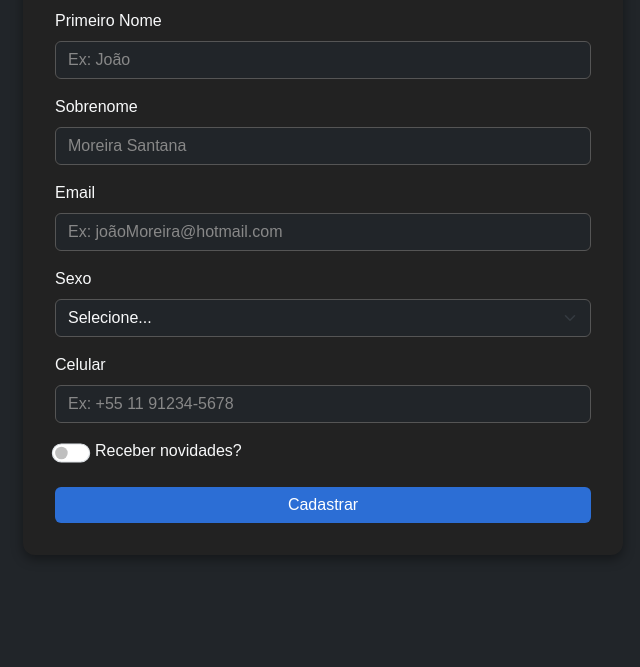
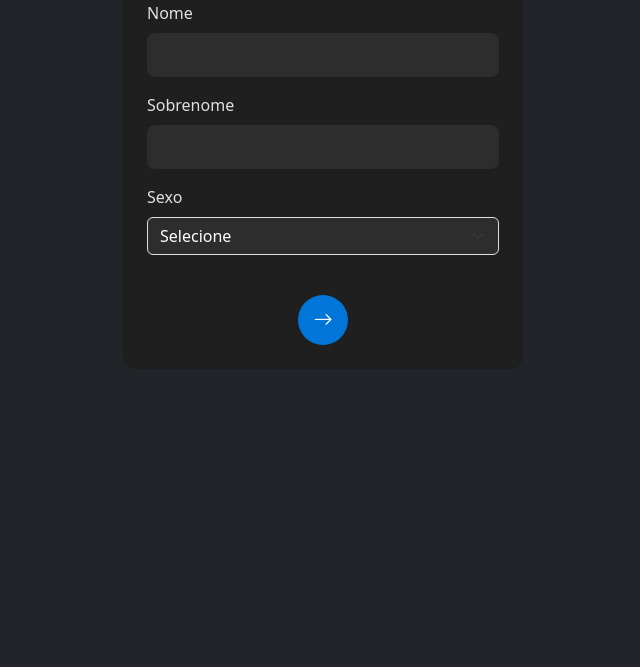
Before and after one commit to gustavodev01/Moguega, a website: page cadastro/Cliente/cadastroCliente.html in a window 1280 px wide. Shown: the part 133-800 px from the top of the page, without its empty margins (317-957 px from the left). Drawn offline with nearby package versions, Linux system fonts and the light colour scheme.

Commit message:
adiciona novos arquivos de cadastro de cliente

```diff
--- a/cadastro/Cliente/Estilos/cadastroCliente.css
+++ b/cadastro/Cliente/Estilos/cadastroCliente.css
@@ -1,69 +1,144 @@
-/*Config de estilos padrão para pagina*/
 body {
-    background-color: #181818;
-    color: #fff;
-    font-family: sans-serif;
+    background-color: #121212;
 }
 
-#form-container {
-    max-width: 600px;
-    background-color: #222;
-    padding: 2rem;
+.card {
+    max-width: 400px;
+    margin: auto;
+    border: none;
     border-radius: 12px;
-    box-shadow: 0 4px 12px rgba(0, 0, 0, 0.4);
-    animation: fadeSlideIn 1s ease-out;
+    background-color: #1f1f1f !important;
+}
+
+.form-step {
+    display: none;
+}
+
+.form-step.active {
+    display: block;
+}
+
+.btn-custom {
+    color: #fff;
+    border: none;
+    font-weight: bold;
+    padding: 10px;
+    width: 50px;
+    height: 50px;
+    border-radius: 50%;
+    display: flex;
+    align-items: center;
+    justify-content: center;
+    margin: 0 auto;
+    transition: background-color 0.3s ease;
+}
+
+/* Botão Voltar - Cor Amarela */
+#backBtn, #backBtn2 {
+    background-color: #f0ad4e; /* Cor amarela */
+}
+
+#backBtn:hover, #backBtn:hover {
+    background-color: #ec9a1f; /* Tom mais escuro de amarelo no hover */
+}
+
+/* Botão Finalizar - Cor Verde */
+#finishBtn {
+    background-color: #5cb85c; /* Cor verde */
+}
+
+#finishBtn:hover {
+    background-color: #4cae4c; /* Tom mais escuro de verde no hover */
+}
+
+/* Botão Avançar - Cor Azul */
+#nextBtn, #nextBtn2 {
+    background-color: #0275d8; /* Cor azul */
+}
+
+#nextBtn:hover, #nextBtn2:hover {
+    background-color: #025aa5; /* Tom mais escuro de azul no hover */
+}
+
+.btn-custom i {
+    font-size: 1.2em;
+}
+
+input[type="text"], input[type="email"], input[type="tel"], select {
+    background-color: #2d2d2d; /* Cor mais suave para os campos */
+    color: #fff;
+    border: none;
+    border-radius: 8px;
+    padding: 10px;
+}
+
+input[type="text"]::placeholder, input[type="email"]::placeholder, input[type="tel"]::placeholder, select {
+    color: #bbb;
+}
+
+select {
+    background-color: #2d2d2d !important; /* Cor suave */
+    color: #fff !important; /* Texto branco */
+    appearance: none;
+    padding: 10px;
+}
+
+input[type="text"]:focus, input[type="email"]:focus, input[type="tel"]:focus, select:focus {
+    background-color: #2d2d2d;
+    color: #fff;
+    outline: 2px solid #6200ea;
+    box-shadow: none;
+}
+
+input[type="password"], input[type="text"], input[type="email"], input[type="tel"], select {
+    background-color: #2d2d2d !important;
+    color: #fff;
+}
+
+input[type="password"]:focus, input[type="text"]:focus, input[type="email"]:focus, input[type="tel"]:focus, select:focus {
+    background-color: #2d2d2d !important; /* Mantém o fundo preto suave */
+    color: #fff !important; /* Mantém o texto branco no foco */
+    outline: 2px solid #6200ea;
+    box-shadow: none;
 }
 
 .form-label {
-    color: #bbb;
+    color: #e0e0e0;
 }
 
-.form-control,
-.form-select {
-    background-color: #333;
-    color: #fff;
-    border: 1px solid #555;
-    transition: border-color 0.3s;
+.card h2 {
+    color: #e0e0e0;
 }
 
-.form-control::placeholder {
-    color: #888;
-}
-
-.form-control:focus,
-.form-select:focus {
-    background-color: #444;
-    border-color: #2c6ed5;
-    box-shadow: 0 0 0 0.2rem rgba(44, 110, 213, 0.25);
-}
-
-.btn-primary {
-    background-color: #2c6ed5;
-    border: none;
-    transition: background-color 0.3s ease, transform 0.3s ease;
-}
-
-.btn-primary:hover {
-    background-color: #1f5bb5;
-    transform: translateY(-2px);
-}
-
-.btn-primary:focus {
-    box-shadow: 0 0 0 0.2rem rgba(44, 110, 213, 0.5);
+/* Ajuste do toggle switch e alinhamento do texto */
+.form-check.form-switch {
+    display: flex;
+    align-items: center;
 }
 
 .form-check-input {
-    transform: scale(1.2);
-    accent-color: #2c6ed5;
+    margin-right: 0.5rem;
 }
 
-@keyframes fadeSlideIn {
-    0% {
-        opacity: 0;
-        transform: translateY(50px);
-    }
-    100% {
-        opacity: 1;
-        transform: translateY(0);
-    }
+.form-check-label {
+    color: #e0e0e0;
 }
+
+.zoom-in-fade {
+    animation: zoomInFade 0.5s ease forwards;
+}
+
+@keyframes zoomInFade {
+    from { opacity: 0; transform: scale(0.8); }
+    to { opacity: 1; transform: scale(1); }
+}
+
+/* Animação de saída com zoom out e fade */
+.zoom-out-fade {
+    animation: zoomOutFade 0.5s ease forwards;
+}
+
+@keyframes zoomOutFade {
+    from { opacity: 1; transform: scale(1); }
+    to { opacity: 0; transform: scale(0.8); }
+}
--- a/cadastro/Cliente/cadastroCliente.html
+++ b/cadastro/Cliente/cadastroCliente.html
@@ -8,49 +8,90 @@
     <link rel="icon" href="../../imagens/logos/barber-logo.png" type="image/png">
     <link rel="stylesheet" href="../../css/bootstrap.min.css">
     <link rel="stylesheet" href="Estilos/cadastroCliente.css">
+    <link rel="stylesheet" href="https://cdnjs.cloudflare.com/ajax/libs/bootstrap-icons/1.8.1/font/bootstrap-icons.min.css">
+    <script src="https://code.jquery.com/jquery-3.6.0.min.js"></script>
     <script src="../../js/bootstrap.bundle.min.js"></script>
 </head>
 
-<body class="bg-dark h-100 text-light">
-    <div id="form-container" class="container mt-5">
-        <h2 class="text-center mb-4 text-light">Cadastro de Cliente</h2>
-        <form>
+<body class="bg-dark text-light">
+
+    <div class="container mt-5">
+        <div class="card p-4">
+            <h2 class="text-center mb-4">Cadastro de Cliente</h2>
+            <form id="registrationForm">
+                <!-- Etapa 1: Informações Básicas -->
+                <div class="form-step active" id="step-1">
                     <div class="mb-3">
-                <label for="primeiroNome" class="form-label text-light">Primeiro Nome</label>
-                <input type="text" class="form-control bg-dark text-light" id="primeiroNome" placeholder="Ex: João">
+                        <label for="firstName" class="form-label">Nome</label>
+                        <input type="text" class="form-control" id="firstName" required>
                     </div>
                     <div class="mb-3">
-                <label for="sobrenome" class="form-label text-light">Sobrenome</label>
-                <input type="text" class="form-control bg-dark text-light" id="sobrenome" placeholder="Moreira Santana">
+                        <label for="lastName" class="form-label">Sobrenome</label>
+                        <input type="text" class="form-control" id="lastName" required>
                     </div>
                     <div class="mb-3">
-                <label for="email" class="form-label text-light">Email</label>
-                <input type="email" class="form-control bg-dark text-light" id="email"
-                    placeholder="Ex: joãoMoreira@hotmail.com">
+                        <label for="gender" class="form-label">Sexo</label>
+                        <select class="form-select" id="gender" required>
+                            <option value="">Selecione</option>
+                            <option value="masculino">Masculino</option>
+                            <option value="feminino">Feminino</option>
+                            <option value="outro">Outro</option>
+                        </select>
+                    </div>
+                    <br>
+                    <button type="button" class="btn btn-custom" id="nextBtn">
+                        <i class="bi bi-arrow-right"></i>
+                    </button>
+                </div>
+
+                <!-- Etapa 2: Contato e Preferências -->
+                <div class="form-step" id="step-2">
+                    <div class="mb-3">
+                        <label for="email" class="form-label">E-mail</label>
+                        <input type="email" class="form-control" id="email" required>
                     </div>
                     <div class="mb-3">
-                <label for="sexo" class="form-label text-light">Sexo</label>
-                <select class="form-select bg-dark text-light" id="sexo">
-                    <option selected>Selecione...</option>
-                    <option value="Masculino">Masculino</option>
-                    <option value="Feminino">Feminino</option>
-                    <option value="Outro">Outro</option>
-                </select>
+                        <label for="cellphone" class="form-label">Celular</label>
+                        <input type="tel" class="form-control" id="cellphone" required>
+                    </div>
+                    <div class="form-check form-switch mb-3">
+                        <input class="form-check-input" type="checkbox" id="receiveUpdates">
+                        <label class="form-check-label" for="receiveUpdates">Receber novidades</label>
+                    </div>
+                    <div class="d-flex justify-content-between">
+                        <button type="button" class="btn btn-custom" id="backBtn">
+                            <i class="bi bi-arrow-left"></i>
+                        </button>
+                        <button type="button" class="btn btn-custom" id="nextBtn2">
+                            <i class="bi bi-arrow-right"></i>
+                        </button>
+                    </div>
+                </div>
+
+                <!-- Etapa 3: Senha -->
+                <div class="form-step" id="step-3">
+                    <div class="mb-3">
+                        <label for="password" class="form-label">Senha</label>
+                        <input type="password" class="form-control" id="password" required>
                     </div>
                     <div class="mb-3">
-                <label for="celular" class="form-label text-light">Celular</label>
-                <input type="tel" class="form-control bg-dark text-light" id="celular"
-                    placeholder="Ex: +55 11 91234-5678">
+                        <label for="confirmPassword" class="form-label">Confirmar Senha</label>
+                        <input type="password" class="form-control" id="confirmPassword" required>
                     </div>
-            <div class="form-check form-switch d-flex align-items-center">
-                <input class="form-check-input me-2" type="checkbox" id="receberNovidades">
-                <label class="form-check-label text-light" for="receberNovidades">Receber novidades?</label>
+                    <div class="d-flex justify-content-between">
+                        <button type="button" class="btn btn-custom" id="backBtn2">
+                            <i class="bi bi-arrow-left"></i>
+                        </button>
+                        <button type="button" class="btn btn-custom" id="finishBtn">
+                            <i class="bi bi-check"></i>
+                        </button>
                     </div>
-            <div class="d-grid mt-4">
-                <button type="submit" class="btn btn-primary">Cadastrar</button>
                 </div>
             </form>
         </div>
+    </div>
+    <script src="../../javascript/cadastroCliente/cadastroCliente.js"></script>
+    <script src="https://code.jquery.com/jquery-3.6.0.min.js"></script>
 </body>
 
 </html>
--- /dev/null
+++ b/javascript/cadastroCliente/cadastroCliente.js
@@ -0,0 +1,36 @@
+$(document).ready(function () {
+    function showStep(stepToShow, stepToHide) {
+        // Oculta a etapa atual e mostra a próxima etapa
+        $(stepToHide).removeClass('active').hide();
+        $(stepToShow).addClass('active').show();
+    }
+
+    $('#nextBtn').click(function () {
+        showStep('#step-2', '#step-1');
+    });
+
+    $('#nextBtn2').click(function () {
+        showStep('#step-3', '#step-2');
+    });
+
+    $('#backBtn').click(function () {
+        showStep('#step-1', '#step-2');
+    });
+
+    $('#backBtn2').click(function () {
+        showStep('#step-2', '#step-3');
+    });
+
+    // Validação de senha e finalização do cadastro
+    $('#finishBtn').click(function () {
+        const password = $('#password').val();
+        const confirmPassword = $('#confirmPassword').val();
+
+        if (password !== confirmPassword) {
+            alert('As senhas não coincidem. Por favor, verifique.');
+        } else {
+            alert('Cadastro concluído!');
+            // Aqui você pode adicionar a lógica de envio do formulário
+        }
+    });
+});
```
Lines whose indentation alone changed are shown as unchanged.
